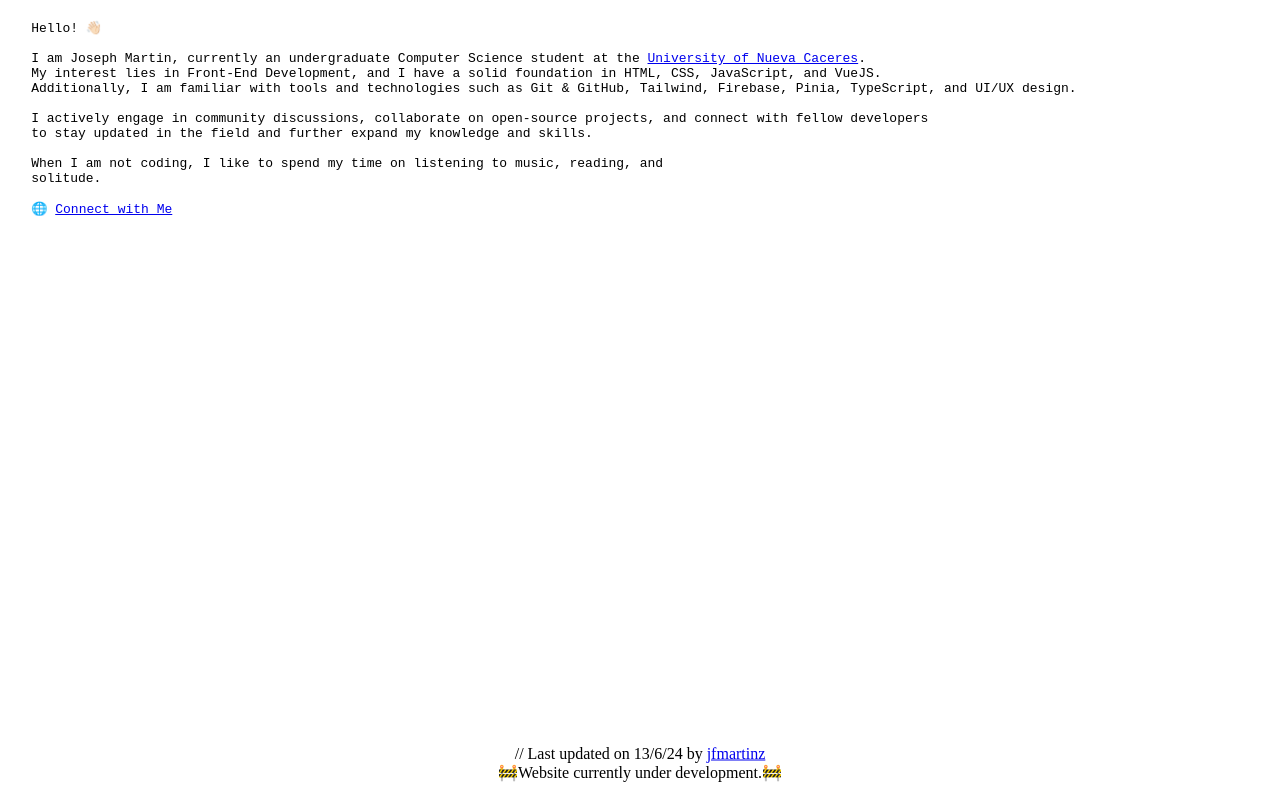
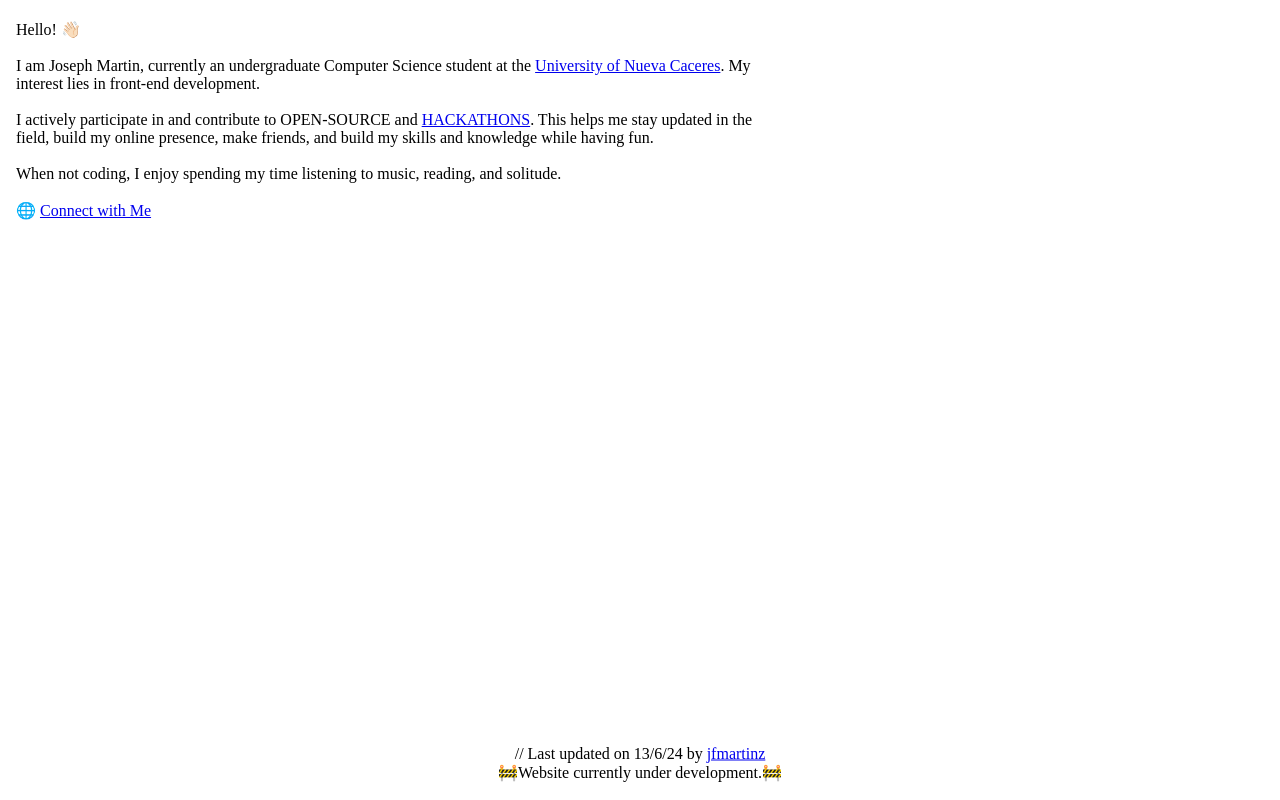
Before and after one commit to jfmartinz/portfolio, a Vue app: page / in a window 1280 px wide. Built offline with nearby package versions, Linux system fonts and the light colour scheme.

Commit message:
update content

```diff
--- a/src/components/HeroPage.vue
+++ b/src/components/HeroPage.vue
@@ -1,19 +1,23 @@
 <template>
-  <pre>
-    Hello! 👋🏻
-
-    I am Joseph Martin, currently an undergraduate Computer Science student at the <a href="https://unc.edu.ph/">University of Nueva Caceres</a>.
-    My interest lies in Front-End Development, and I have a solid foundation in HTML, CSS, JavaScript, and VueJS.
-    Additionally, I am familiar with tools and technologies such as Git & GitHub, Tailwind, Firebase, Pinia, TypeScript, and UI/UX design.
-
-    I actively engage in community discussions, collaborate on open-source projects, and connect with fellow developers
-    to stay updated in the field and further expand my knowledge and skills.
-
-    When I am not coding, I like to spend my time on listening to music, reading, and
-    solitude.
-
+  <div class="content">
+    <p>
+      Hello! 👋🏻<br /><br />
+      I am Joseph Martin, currently an undergraduate Computer Science student at the
+      <a href="https://unc.edu.ph/" target="_blank">University of Nueva Caceres</a>. My interest
+      lies in front-end development.
+    </p>
+    <br />
+    <p>
+      I actively participate in and contribute to OPEN-SOURCE and
+      <a href="https://mlh.io/" target="_blank">HACKATHONS</a>. This helps me stay updated in the
+      field, build my online presence, make friends, and build my skills and knowledge while having
+      fun.
+    </p>
+    <br />
+    <p>When not coding, I enjoy spending my time listening to music, reading, and solitude.</p>
+    <br />
     🌐 <a href="https://linktr.ee/jfmartinz" target="_blank">Connect with Me</a>
-  </pre>
+  </div>
 
   <div class="date">
     // Last updated on 13/6/24 by <a href="https://github.com/jfmartinz">jfmartinz</a>
@@ -31,8 +35,10 @@ export default {
 </script>
 
 <style scoped>
-pre {
+.content {
+  padding: 0 1rem;
   margin-top: 20px;
+  max-width: 800px;
 }
 
 .date {
```
